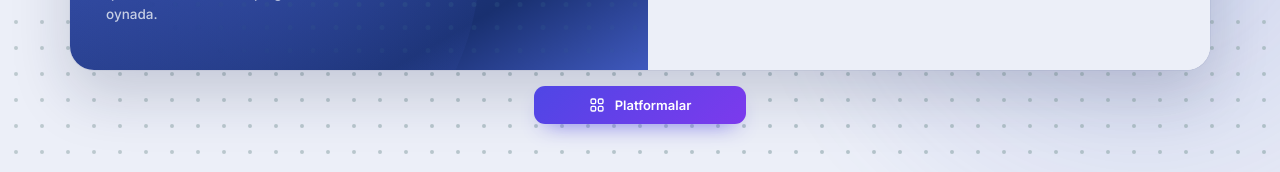
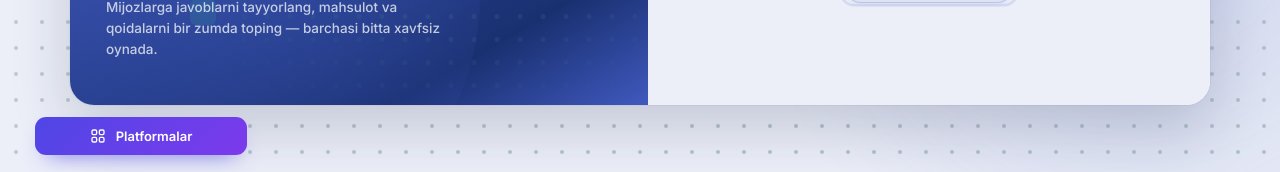
Before and after one commit to Azamatkha/turon-ai, a React (Vite) app in the folder frontend/: page /login in a window 1280 px wide. Shown: the part 625-797 px from the top of the page. Built offline with nearby package versions, Linux system fonts and the light colour scheme; no server answers.

Commit message:
test 183

```diff
--- a/frontend/src/pages/LoginPage.module.css
+++ b/frontend/src/pages/LoginPage.module.css
@@ -77,18 +77,23 @@
 
 /* Turon ID (bankning yagona kirishi) — kartadan pastda, ikkinchi darajali tugma */
 
-/* "Platformalar" — kartadan pastda, markazda */
+/* "Platformalar" — chap pastki burchakda, chat sidebar'idagi bilan bir xil
+   joyda: 282px sidebar o'rtasida (chapdan (282-212)/2 = 35px), pastdan 20px */
 .platformsRow {
-  position: relative;
-  z-index: 1;
-  display: flex;
-  justify-content: center;
-  padding: var(--tu-space-4) 0;
+  position: fixed;
+  left: 35px;
+  bottom: 20px;
+  z-index: 2;
 }
 
-/* Telefonda karta butun ekranni egallaydi — tugma oq fon ustida qoladi */
+/* Telefonda karta butun ekranni egallaydi — tugma oqimga qaytadi
+   (aks holda forma ustiga tushib qolardi) */
 @media (max-width: 560px) {
   .platformsRow {
+    position: static;
+    display: flex;
+    justify-content: center;
+    padding: var(--tu-space-4) 0;
     background: var(--tu-surface);
   }
 }
--- a/frontend/src/pages/LoginPage.tsx
+++ b/frontend/src/pages/LoginPage.tsx
@@ -90,7 +90,7 @@ export default function LoginPage() {
           edoFailed={ssoFailed}
         />
       </div>
-      {/* Portaldagi platformalar sahifasiga havola (chat sidebar'idagi bilan bir xil) */}
+      {/* Portaldagi platformalar sahifasiga havola — chap pastki burchakda (chat sidebar'idagi bilan bir xil) */}
       <div className={styles.platformsRow}>
         <PlatformsButton label={t.platforms} />
       </div>
--- a/frontend/src/pages/UnverifiedPage.tsx
+++ b/frontend/src/pages/UnverifiedPage.tsx
@@ -1,8 +1,10 @@
-import { useNavigate } from "react-router-dom";
 import { useLang } from "../hooks/useLang";
 import { chatStaticDict, loginDict } from "../locales";
 import { logout } from "../services/authService";
 import NotFoundPage, { type QrItem } from "./NotFoundPage";
+
+// "Chiqish"dan keyin o'tiladigan sahifa — Turon AI portalining logini
+const PORTAL_LOGIN_URL = "https://turon-ai.turonbank.uz/login";
 
 // Mobil ilovani yuklab olish havolasi. Hozircha noma'lum — bo'sh bo'lsa
 // ikkinchi QR ko'rsatilmaydi. Havola aniq bo'lgach shu yerga yoziladi.
@@ -21,13 +23,13 @@ const TELEGRAM_LOGO =
 // Mobil ilovada verifikatsiyadan o'tmagan user saytga kirganda ko'rinadi.
 // Dizayn 404 sahifasi bilan bir xil — faqat matn va tugma boshqa.
 export default function UnverifiedPage() {
-  const navigate = useNavigate();
   const { t, lang } = useLang(loginDict);
   const S = chatStaticDict[lang];
 
   const onLogout = async () => {
     await logout();
-    navigate("/login", { replace: true });
+    // To'liq sahifa almashtiriladi — portalning login sahifasiga
+    window.location.assign(PORTAL_LOGIN_URL);
   };
 
   // Kompyuterida Telegram ochilmaydigan xodimlar telefon bilan skanerlaydi
```
Also changed, not shown: 2 other files (tests, documents, lock files or other folders).
